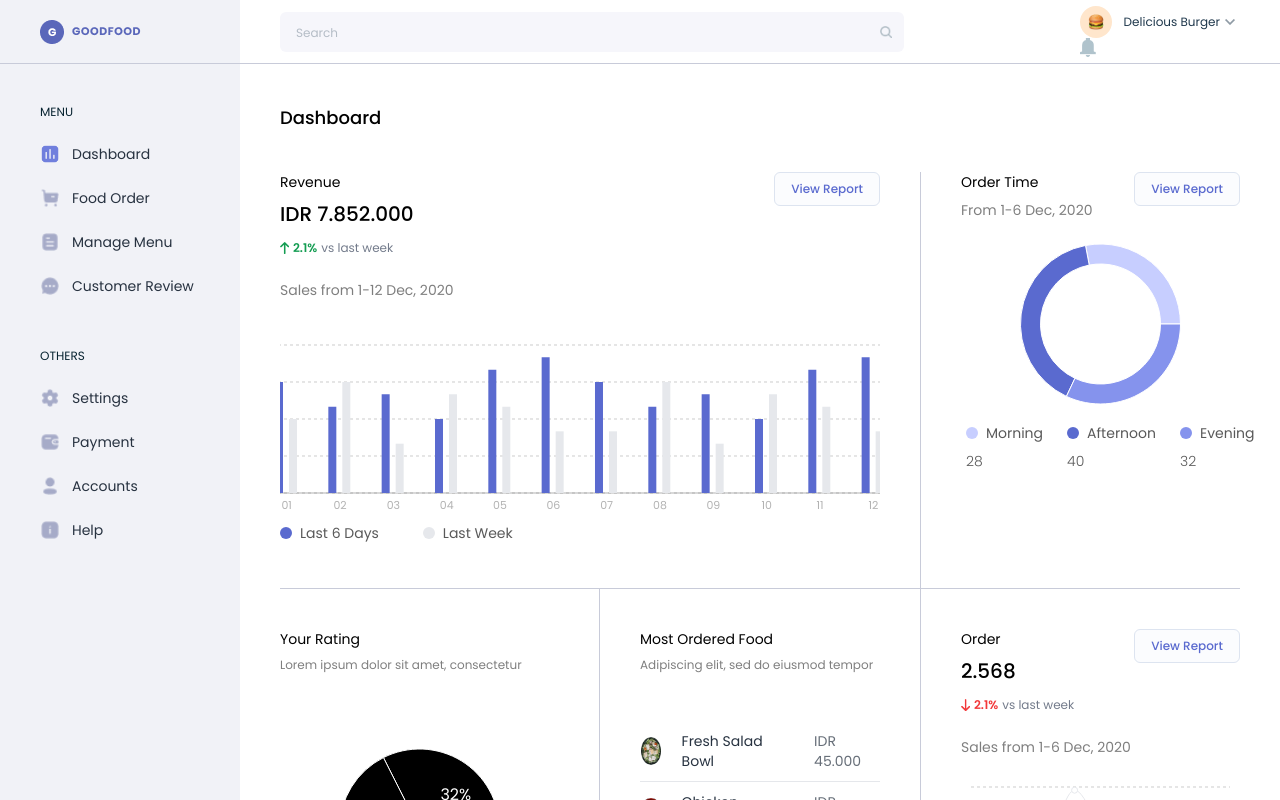
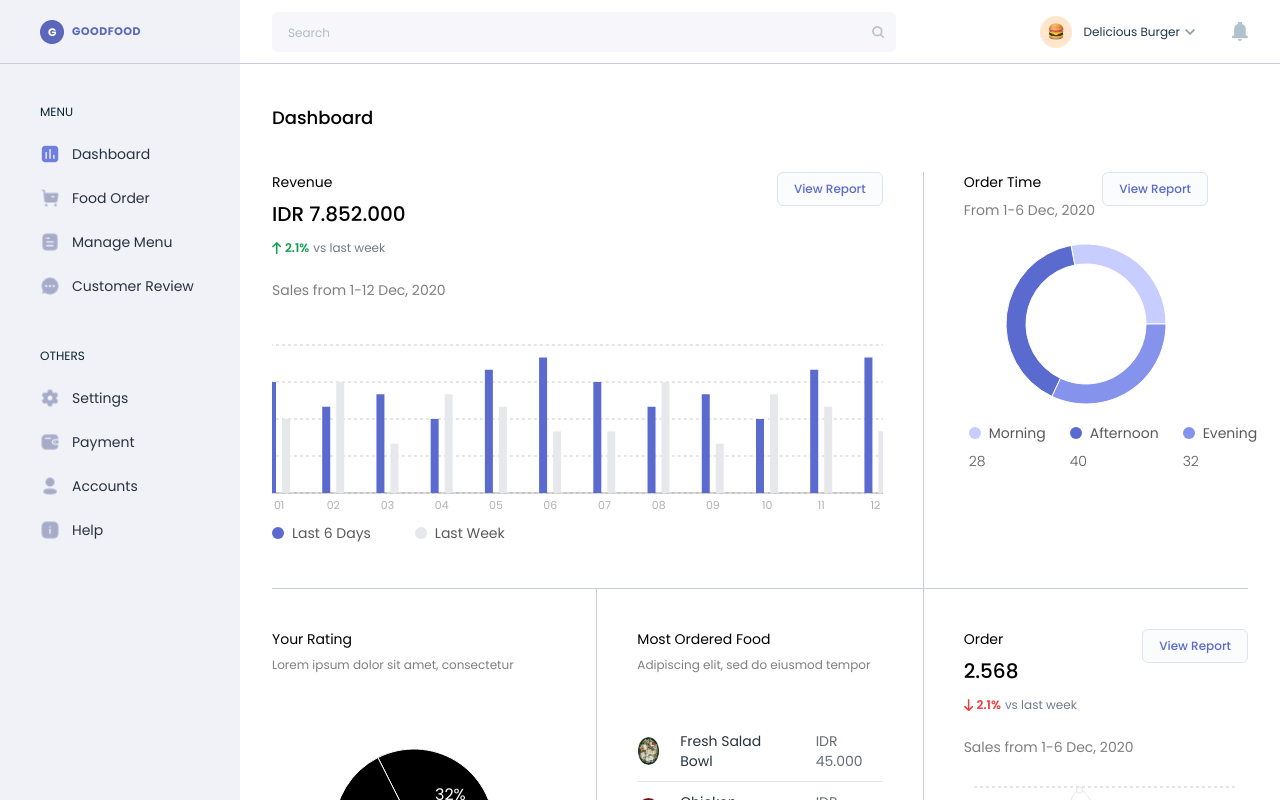
Before and after one commit to imDmanuel/goodfood-dashboard, a React (Vite) app: page / in a window 1280 px wide. Shown: the top 800 px of the page. Built offline with nearby package versions, Linux system fonts and the light colour scheme.

Commit message:
Setup padding config for container in tailwind config Fix navbar padding issues Fix order-time-section component padding

```diff
--- a/src/components/order-time-section.tsx
+++ b/src/components/order-time-section.tsx
@@ -2,7 +2,7 @@ import OrderTimePieChart from "./order-time-pie-chart";
 
 export default function OrderTimeSection() {
   return (
-    <div className="w-full sm:w-1/2 lg:w-1/3 md:pl-10 max-lg:pr-10 lg:border-l border-[#C8CBD9] max-lg:py-10 border-b">
+    <div className="w-full sm:w-1/2 lg:w-1/3 lg:pl-10 md:pr-10 lg:border-l border-[#C8CBD9] max-lg:py-10 border-b">
       {/* INFO PANEL */}
       <div className="flex">
         {/* LEFT */}
--- a/src/navbar.tsx
+++ b/src/navbar.tsx
@@ -11,14 +11,14 @@ export default function Navbar({
 }) {
   const openSidebar = () => setSidebarOpen(true);
   return (
-    <nav className="h-[--navbar-height] border-b border-[#C8CBD9] w-full flex items-center px-10">
+    <nav className="h-[--navbar-height] border-b border-[#C8CBD9] w-full flex items-center px-4 sm:px-8">
       {/* MOBILE MENU ICON */}
       <button
         onClick={openSidebar}
         type="button"
         className="lg:hidden mr-4 border-0 border-[#C8CBD9] rounded-md aspect-square relative"
       >
-        <img src={menuIcon} className="w-12" />
+        <img src={menuIcon} className="w-10" />
       </button>
       {/* END MOBILE MENU ICON */}
       {/* SEARCH */}
@@ -32,7 +32,7 @@ export default function Navbar({
       </div>
       {/* END SEARCH */}
 
-      <div className="max-sm:hidden ml-auto">
+      <div className="flex items-center max-sm:hidden ml-auto space-x-8">
         {/* ACCOUNT INFO */}
         <div className="flex items-center">
           <div className="bg-[#FFE6CC] size-8 flex items-center justify-center rounded-full">
@@ -46,7 +46,9 @@ export default function Navbar({
         {/* END ACCOUNT INFO */}
 
         {/* NOTIFICATION ICON */}
-        <img src={notificationIcon} className="w-4" />
+        <span>
+          <img src={notificationIcon} className="w-4 shrink-0" />
+        </span>
         {/* END NOTIFICATION ICON */}
       </div>
     </nav>
--- a/tailwind.config.js
+++ b/tailwind.config.js
@@ -2,11 +2,17 @@
 export default {
   content: ["./index.html", "./src/**/*.{js,ts,jsx,tsx}"],
   theme: {
+    container: {
+      center: true,
+      padding: {
+        DEFAULT: "1rem",
+        sm: "2rem",
+        // lg: "4rem",
+        // xl: "5rem",
+        // "2xl": "6rem",
+      },
+    },
     extend: {
-      container: {
-        center: true,
-        padding: "2.5rem",
-      },
       fontSize: {
         xxs: "11px",
       },
```
